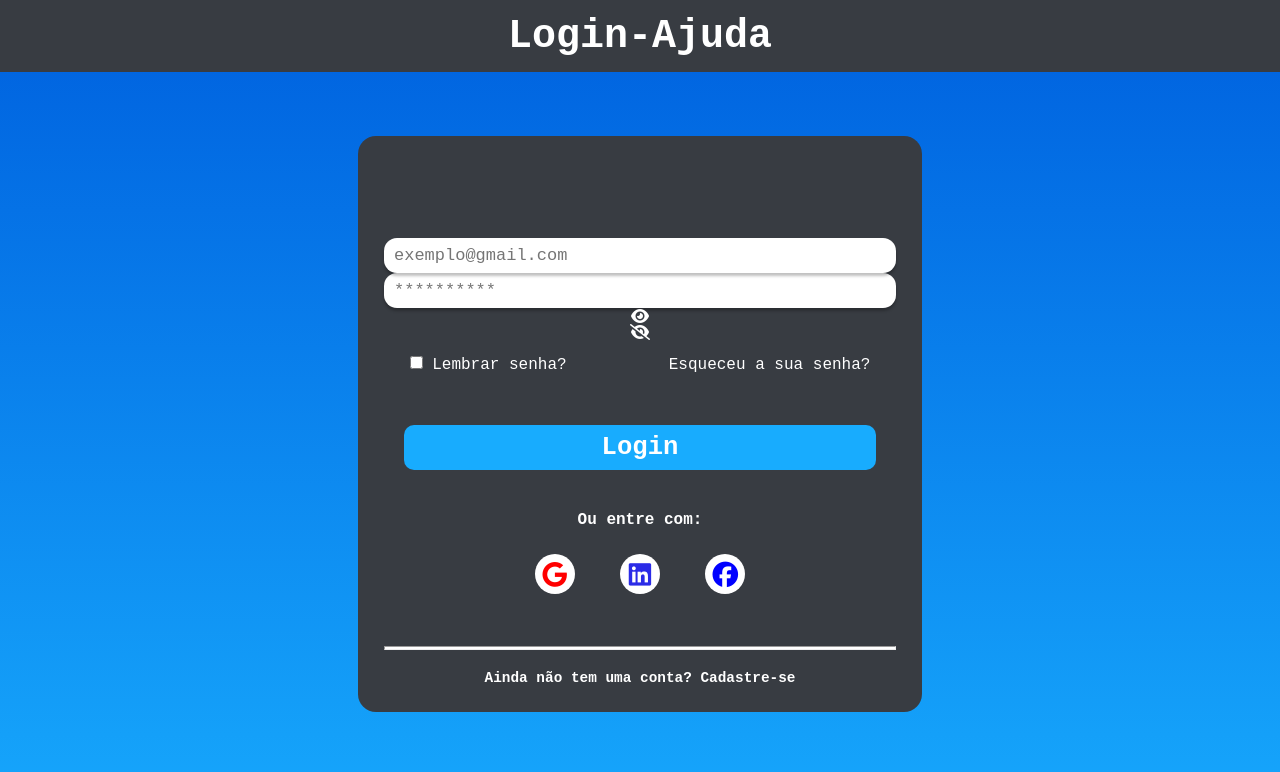
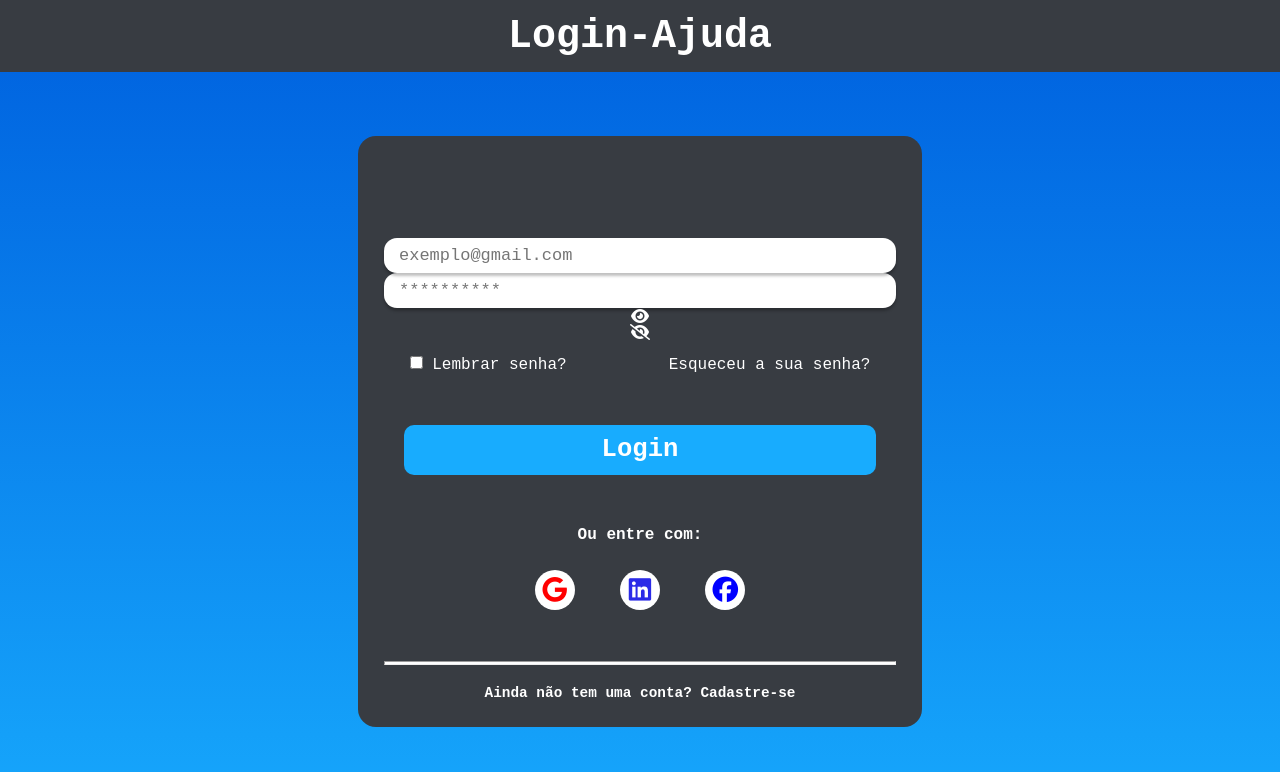
Before and after one commit to kayqueprogram/display-login, a plain HTML site: page index.html in a window 1280 px wide. Drawn offline with Linux system fonts and the light colour scheme; a web font is replaced by a local one.

Commit message:
Update styles.css

```diff
--- a/CSS/styles.css
+++ b/CSS/styles.css
@@ -55,7 +55,7 @@ main form .inputs-container{
 main form .inputs-container input{
     width: 100%;
     height: 100%;
-    padding: 8px 10px;
+    padding: 8px 15px;
     border: 0;
     outline: 0;
     border-radius: 13px;
@@ -112,7 +112,7 @@ main form .password-infos a:hover{
 main form button {
     background-color: #18acfe;
     width: 92%;
-    height: 45px;
+    height: 50px;
     border: 0;
     outline: 0;
     border-radius: 10px;
@@ -134,7 +134,7 @@ main form .links-container{
     display: flex;
     flex-direction: column;
     align-items: center;
-    margin-top: 8%;
+    margin-top: 10%;
 
 }
 
```
